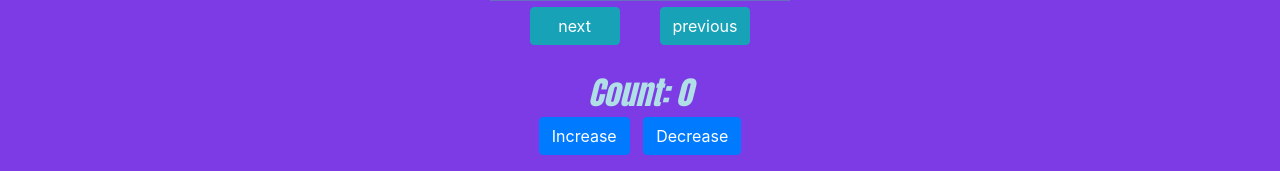
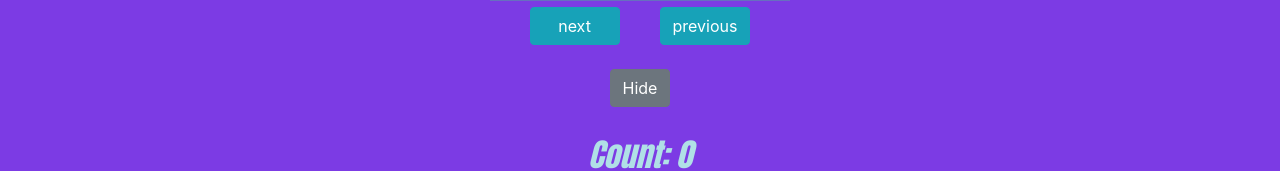
Before and after one commit to davedub/practical-react, a React (Create React App) app: page / in a window 1280 px wide. Shown: the part 458-629 px from the top of the page. Built offline with nearby package versions, Linux system fonts and the light colour scheme; grey boxes are pictures that could not be loaded.

Commit message:
conditional rendering components part 7

```diff
--- a/src/App.js
+++ b/src/App.js
@@ -1,16 +1,26 @@
-import React from "react";
-import "./App.css";
+import React from 'react';
 
-import Header from "./components/Header";
-import { Nav } from "./components/Nav";
-import ImageSlider from "./components/ImageSlider";
-import Counter from "./components/Counter";
+import {Button} from 'reactstrap';
+
+import './App.css';
+
+import Counter from './components/Counter';
+import Header from './components/Header';
+import ImageSlider from './components/ImageSlider';
+import {Nav} from './components/Nav';
 
 class App extends React.Component {
-  add(a, b) {
-    return a + b;
-  }
+  state = {
+    visible: true,
+  };
+
   render() {
+    let slider = this.state.visible ? <ImageSlider /> : <div> I am hidden</div>;
+    if (!this.state.visible) {
+      slider = <div>display nothing</div>;
+    }
+    const buttonText = this.state.visible ? 'Hide' : 'Show';
+
     return (
       <div>
         <div className="App-header">
@@ -21,7 +31,15 @@ class App extends React.Component {
         </div>
         <div className="App-body">
           <br />
-          <ImageSlider />
+          {slider}
+          <br />
+          <Button
+            onClick={() => {
+              this.setState({visible: !this.state.visible});
+            }}
+          >
+            {buttonText}
+          </Button>
           <br />
           <Counter initialCount={0} />
           <br />
```
